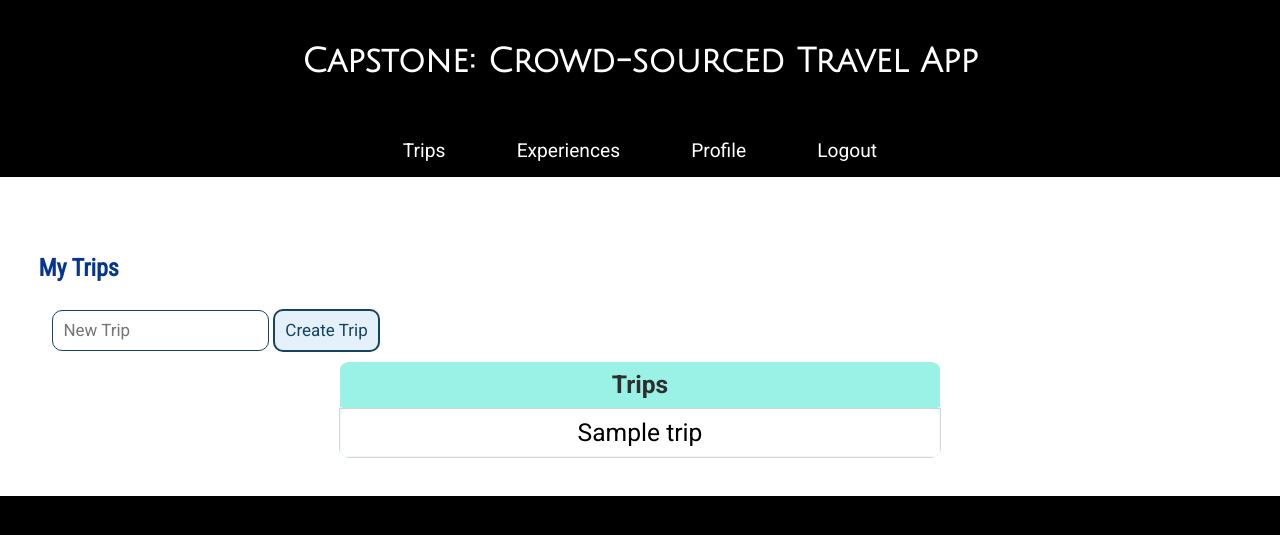
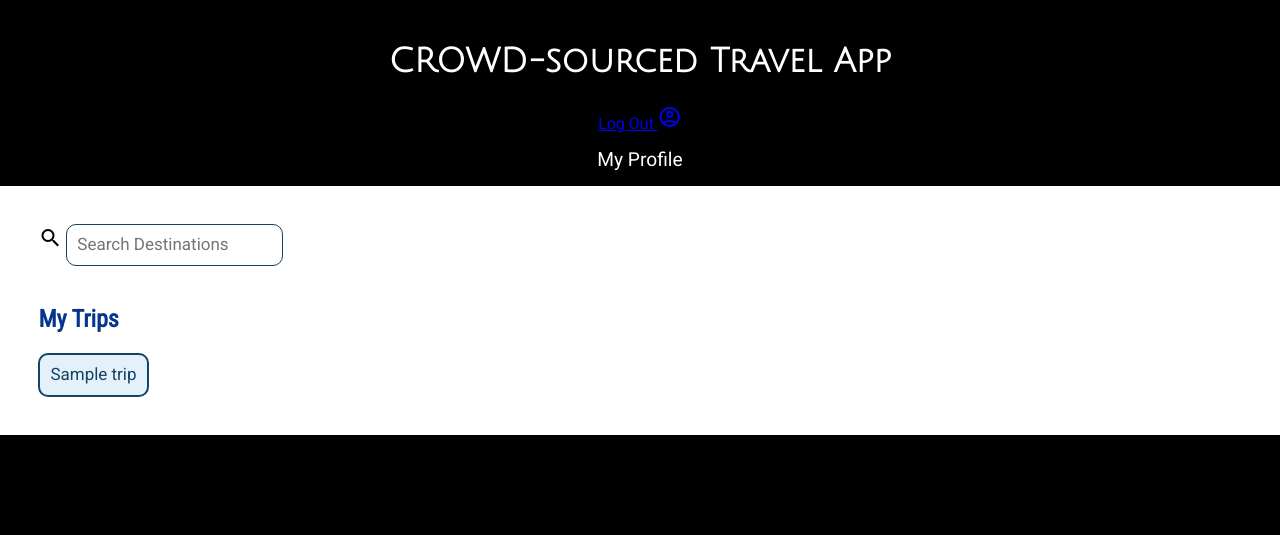
Before and after one commit to ernielum/Crowd-Sourced-Travel-Planner, a Flask app: template templates/trips.html in a window 1280 px wide. Shown: the top 535 px of the page. Run offline with Flask 2, Linux system fonts and the light colour scheme; the template is opened without the code that fills it: most values are stand-ins (such as "Sample title", 1, 10 or a date in 2020); some libraries are stand-ins or nearby versions.

Commit message:
local commit

```diff
--- a/templates/trips.html
+++ b/templates/trips.html
@@ -16,43 +16,47 @@
     <title>Capstone: Crowd-sourced Travel App</title>
     <script src="{{ url_for('static', filename='script.js') }}"></script>
     <link type="text/css" rel="stylesheet" href="{{ url_for('static', filename='style.css') }}">
+    <link rel="stylesheet" href="https://fonts.googleapis.com/css2?family=Material+Symbols+Outlined:opsz,wght,FILL,GRAD@20..48,100..700,0..1,-50..200" />
+    <link rel="stylesheet" href="https://fonts.googleapis.com/icon?family=Material+Icons|Material+Icons+Outlined">
 </head>
 
 <body>
     <header>
-        <h1>Capstone: Crowd-sourced Travel App</h1>
+        <div class="header-container">
+          <h1>CROWD-sourced Travel App</h1>
+          <a href="/logout" class="sign-in-link">
+            Log Out
+            <span class="material-symbols-outlined">account_circle</span>
+          </a>
+        </div>
+        <!-- Navigation Links -->
+        <div class="nav">
+          <a href="{{ url_for('user_info') }}">My Profile</a>
+        </div>
     </header>
 
-    {% extends "template.html" %}
-    {% block content %}
-
     <main>
+        <form id="search-destinations" method="GET" action="/search">
+            <div class="search-bar-container">
+                <span class="material-icons-outlined">search</span>
+                <input type="text" placeholder="Search Destinations" id="destination_search" name="destination_search" required="required" />
+            </div>
+        </form>
         <br>
         <h2>My Trips</h2>
-        <form id="new-trip" method="POST" action="/trips">
-            <fieldset>
-                <input type="text" placeholder="New Trip" id="new_trip" name="new_trip" required="required" />
-                <input type="submit" name="create-trip" value="Create Trip">
-            </fieldset>
-        </form>
-        <table>
-            <tr>
-                <th class="th-trip">Trips</th>
-            </tr>
+
+        <div class="trips-container">
             {% for trip in trips %}
-            <tr>
-                <td class="button-table-td">
-                    <form id="view-trip" method="GET" action="/trip_view">
-                        <button class="button-table-td-button" name="tripId" id="tripId" value="{{trip.id}}">
-                            {{ trip.name }}</button>
-                    </form>
-                </td>
-            </tr>
+            <div class="trip">
+                <form method="GET" action="/trip_view">
+                    <button class="trip-button" name="tripId" value="{{ trip.id }}">
+                        {{ trip.name }}
+                    </button>
+                </form>
+            </div>
             {% endfor %}
-        </table>
+        </div>
     </main>
-
-    {% endblock %}
 </body>
 
 </html>
```
Also changed, not shown: templates/trip_view.html (+19 -29 lines), templates/userinfo.html (+15 -7 lines), templates/welcome.html (+14 -10 lines).
